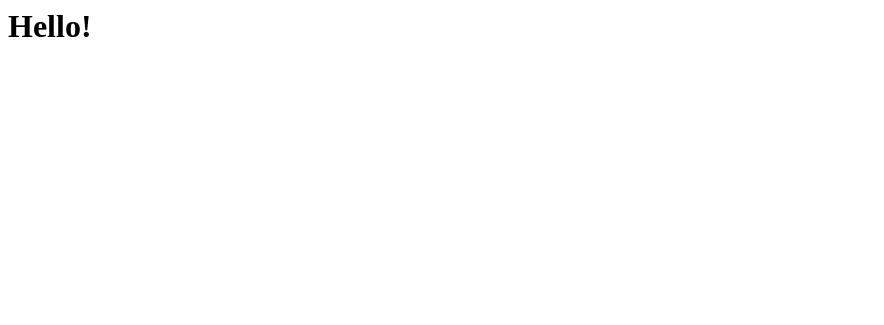
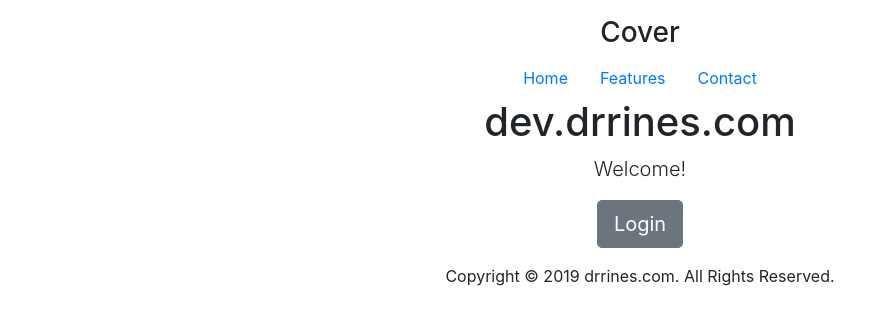
Before and after one commit to drines/drrines, a Django app: page / in a window 1280 px wide. Before the commit the part shown is almost empty. Shown: the top 325 px of the page, without its empty margins (0-884 px from the left). Run offline with Django 3.2, Linux system fonts and the light colour scheme; parts of the project's set-up code (start-up, migrations or seed data) failed here and were passed over; some libraries are stand-ins or nearby versions.

Commit message:
Created basic home page for site

```diff
--- a/dashboard/templates/home.html
+++ b/dashboard/templates/home.html
@@ -1 +1,55 @@
-<h1>Hello!</h1>
+<!doctype html>
+<html lang="en">
+  <head>
+    <meta charset="utf-8">
+    <meta name="viewport" content="width=device-width, initial-scale=1, shrink-to-fit=no">
+    <meta name="description" content="">
+    <meta name="author" content="dev.drrines.com">
+    <meta name="generator" content="dev.drrines.com">
+    <title>dev.drrines.com · Home</title>
+
+    <!-- Bootstrap core CSS -->
+    <link rel="stylesheet" href="https://stackpath.bootstrapcdn.com/bootstrap/4.2.1/css/bootstrap.min.css" integrity="sha384-GJzZqFGwb1QTTN6wy59ffF1BuGJpLSa9DkKMp0DgiMDm4iYMj70gZWKYbI706tWS" crossorigin="anonymous">
+
+    <style>
+      .bd-placeholder-img {
+        font-size: 1.125rem;
+        text-anchor: middle;
+      }
+
+      @media (min-width: 768px) {
+        .bd-placeholder-img-lg {
+          font-size: 3.5rem;
+        }
+      }
+    </style>
+  </head>
+  <body class="text-center">
+    <div class="cover-container d-flex w-100 h-100 p-3 mx-auto flex-column">
+  <header class="masthead mb-auto">
+    <div class="inner">
+      <h3 class="masthead-brand">Cover</h3>
+      <nav class="nav nav-masthead justify-content-center">
+        <a class="nav-link active" href="#">Home</a>
+        <a class="nav-link" href="#">Features</a>
+        <a class="nav-link" href="#">Contact</a>
+      </nav>
+    </div>
+  </header>
+
+  <main role="main" class="inner cover">
+    <h1 class="cover-heading">dev.drrines.com</h1>
+    <p class="lead">Welcome!</p>
+    <p class="lead">
+      <a href="#" class="btn btn-lg btn-secondary">Login</a>
+    </p>
+  </main>
+
+  <footer class="mastfoot mt-auto">
+    <div class="inner">
+      <p>Copyright © 2019 drrines.com. All Rights Reserved.</p>
+    </div>
+  </footer>
+</div>
+</body>
+</html>
```
